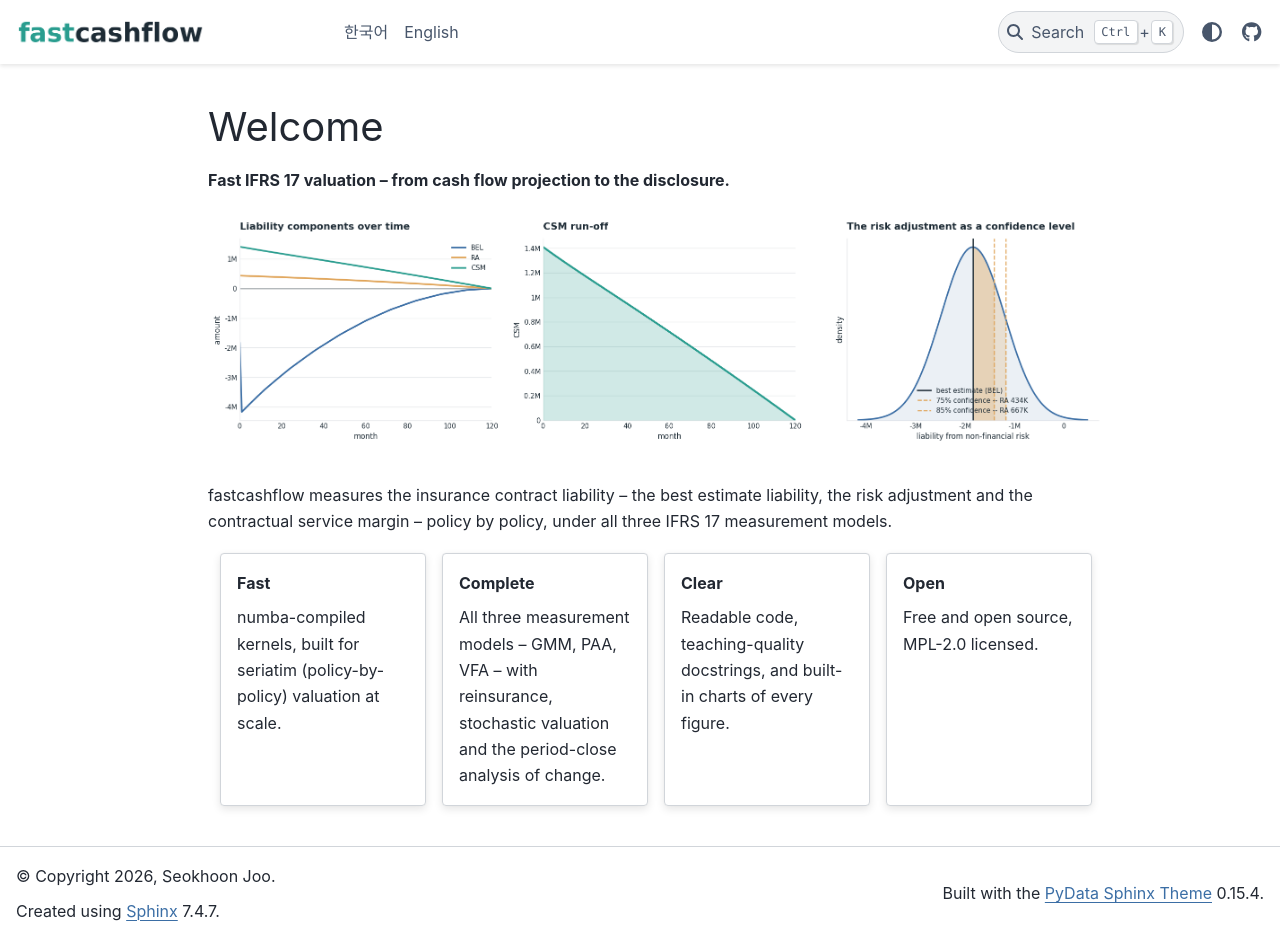
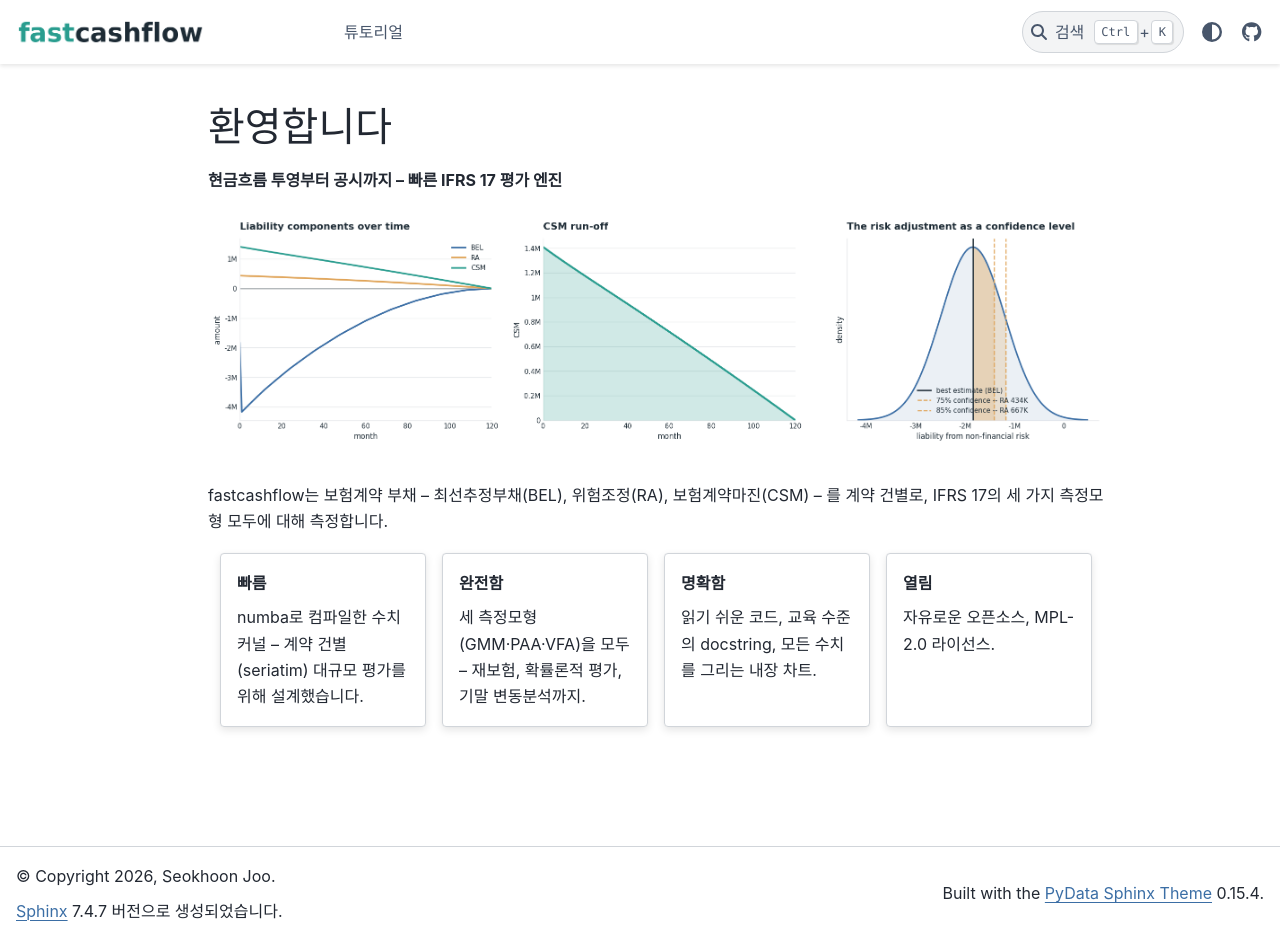
Before and after one commit to seokhoonj/fastcashflow, a Sphinx documentation site: the page built from docs/index.md, in a window 1280 px wide and 940 px high. Built offline with Sphinx 7.4.7 and the PyData theme 0.15.4, drawn with Linux system fonts in a browser that asks for light colours.

````diff
--- a/docs/conf.py
+++ b/docs/conf.py
@@ -12,6 +12,7 @@ author = "Seokhoon Joo"
 copyright = "2026, Seokhoon Joo"
 release = fastcashflow.__version__
 version = release
+language = "ko"
 
 extensions = [
     "myst_parser",
@@ -32,7 +33,13 @@ intersphinx_mapping = {
 
 myst_enable_extensions = ["colon_fence", "deflist"]
 
-exclude_patterns = ["_build", "Thumbs.db", ".DS_Store"]
+# The site is Korean for now. The English starter pages are kept on disk but
+# left unbuilt; an English edition would become a separate Read the Docs
+# project when it is actually written.
+exclude_patterns = [
+    "_build", "Thumbs.db", ".DS_Store",
+    "getting-started.md", "concepts.md", "api.rst",
+]
 
 html_theme = "pydata_sphinx_theme"
 html_title = "fastcashflow"
--- a/docs/index.md
+++ b/docs/index.md
@@ -1,36 +1,35 @@
-# Welcome
+# 환영합니다
 
-**Fast IFRS 17 valuation -- from cash flow projection to the disclosure.**
+**현금흐름 투영부터 공시까지 -- 빠른 IFRS 17 평가 엔진**
 
 ```{image} images/hero.png
-:alt: The IFRS 17 figures fastcashflow produces -- the liability components, the CSM run-off and the analysis of change
+:alt: fastcashflow가 산출하는 IFRS 17 수치 -- 부채 구성요소, 보험계약마진 상각, 변동분석
 :class: hero
 ```
 
-fastcashflow measures the insurance contract liability -- the best estimate
-liability, the risk adjustment and the contractual service margin -- policy
-by policy, under all three IFRS 17 measurement models.
+fastcashflow는 보험계약 부채 -- 최선추정부채(BEL), 위험조정(RA),
+보험계약마진(CSM) -- 를 계약 건별로, IFRS 17의 세 가지 측정모형 모두에
+대해 측정합니다.
 
 ::::{grid} 1 2 2 4
 :gutter: 3
 
-:::{grid-item-card} Fast
-numba-compiled kernels, built for seriatim (policy-by-policy) valuation at
-scale.
+:::{grid-item-card} 빠름
+numba로 컴파일한 수치 커널 -- 계약 건별(seriatim) 대규모 평가를 위해
+설계했습니다.
 :::
 
-:::{grid-item-card} Complete
-All three measurement models -- GMM, PAA, VFA -- with reinsurance,
-stochastic valuation and the period-close analysis of change.
+:::{grid-item-card} 완전함
+세 측정모형(GMM·PAA·VFA)을 모두 -- 재보험, 확률론적 평가, 기말
+변동분석까지.
 :::
 
-:::{grid-item-card} Clear
-Readable code, teaching-quality docstrings, and built-in charts of every
-figure.
+:::{grid-item-card} 명확함
+읽기 쉬운 코드, 교육 수준의 docstring, 모든 수치를 그리는 내장 차트.
 :::
 
-:::{grid-item-card} Open
-Free and open source, MPL-2.0 licensed.
+:::{grid-item-card} 열림
+자유로운 오픈소스, MPL-2.0 라이선스.
 :::
 
 ::::
@@ -38,6 +37,5 @@ Free and open source, MPL-2.0 licensed.
 ```{toctree}
 :hidden:
 
-한국어 <ko/index>
-English <en/index>
+튜토리얼 <tutorial/index>
 ```
````
Also changed, not shown: docs/en/index.md (deleted, +0 -12 lines), docs/ko/index.md (deleted, +0 -11 lines), docs/api.rst (renamed from docs/en/api.rst), docs/concepts.md (renamed from docs/en/concepts.md), docs/getting-started.md (renamed from docs/en/getting-started.md), docs/tutorial/01-what-is-ifrs17.md (renamed from docs/ko/tutorial/01-what-is-ifrs17.md), docs/tutorial/index.md (renamed from docs/ko/tutorial/index.md).
